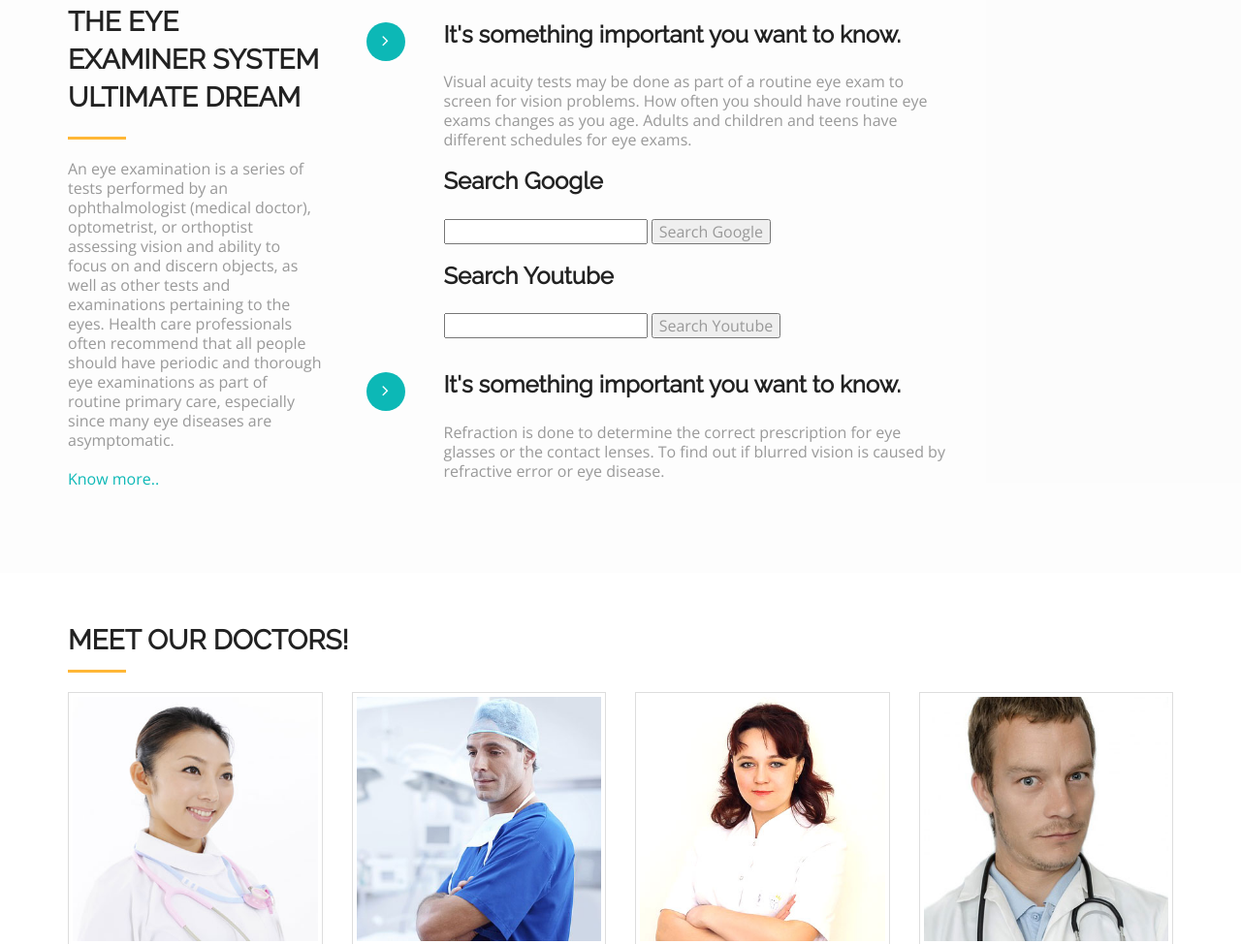
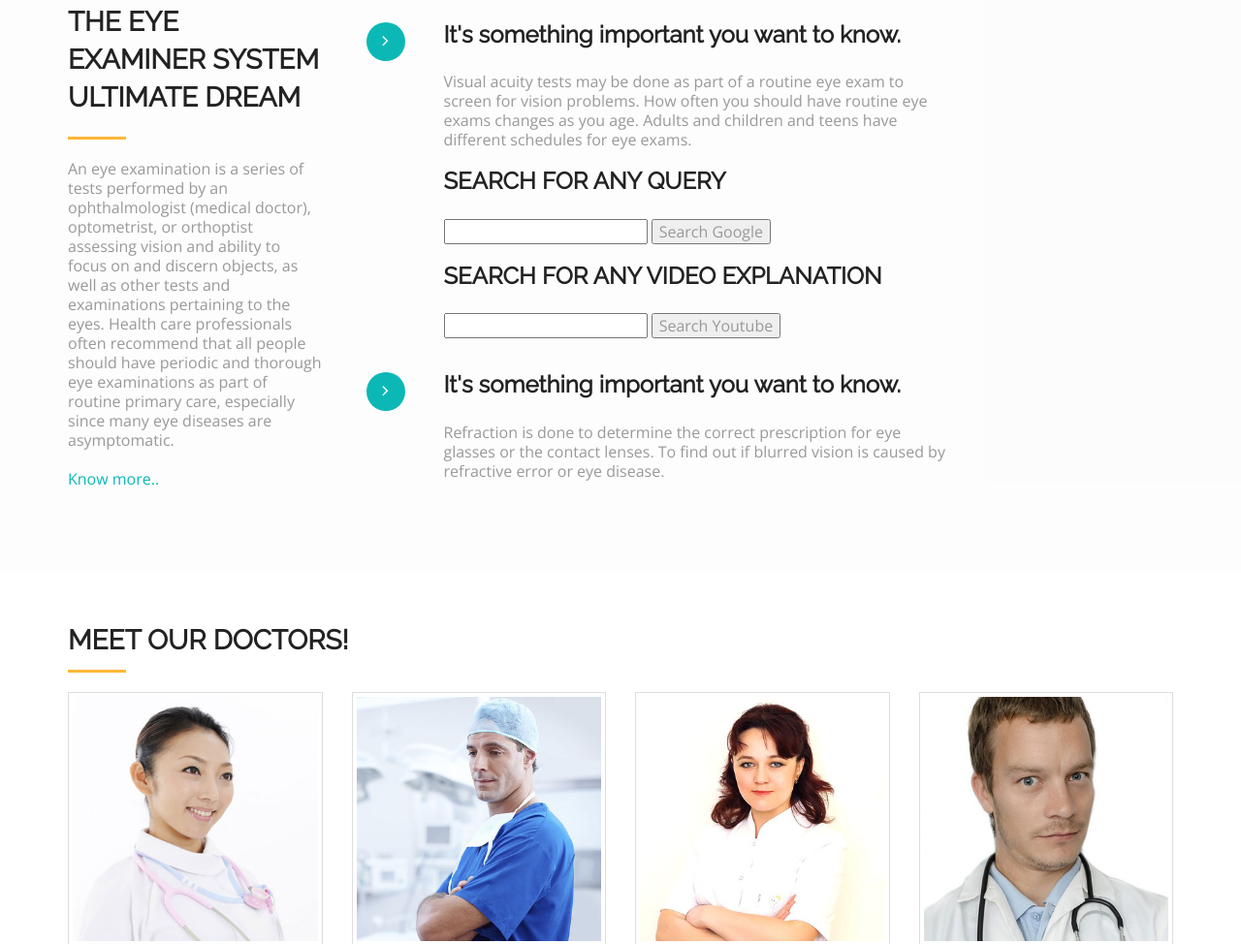
Before and after one commit to Nausheen07/eyeexaminer.github.io, a plain HTML site: page index.html in a window 1280 px wide. Shown: the part 1789-2763 px from the top of the page at 97% size. Drawn offline with nearby package versions, Linux system fonts and the light colour scheme; a web font is replaced by a local one.

Commit message:
update index.html now
update

```diff
--- a/index.html
+++ b/index.html
@@ -201,12 +201,12 @@
                 <p>Visual acuity tests may be done as part of a routine eye exam to screen for vision problems. How often you should
                   have routine eye exams changes as you age. Adults and children and teens have
                   different schedules for eye exams.
-                  <h3>Search Google</h3>
+                  <h3>SEARCH FOR ANY QUERY</h3>
                   <form action="https://www.google.com/search">
                       <input type="text" name="q">
                       <button>Search Google</button>
                   </form>
-                  <h3>Search Youtube</h3>
+                  <h3>SEARCH FOR ANY VIDEO EXPLANATION</h3>
                   <form action="https://www.youtube.com/results">
                       <input type="text" name="search_query">
                       <button>Search Youtube</button>
```
